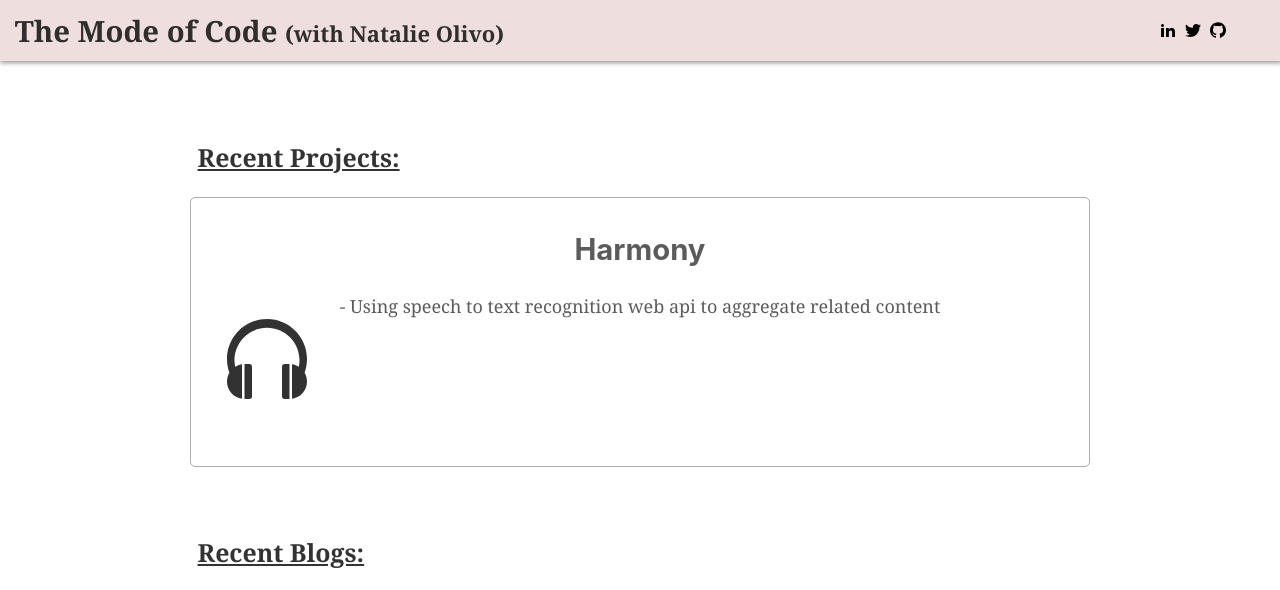
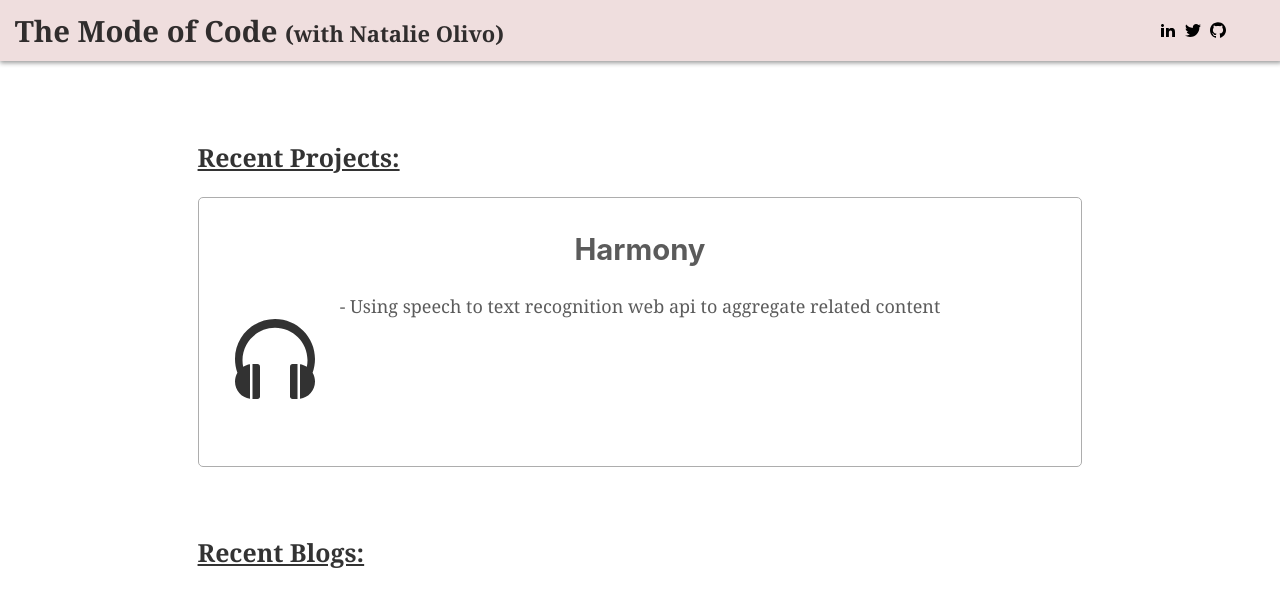
Before and after one commit to natalieolivo/natalieolivo.github.io, a Gatsby site: page / in a window 1280 px wide. Shown: the top 590 px of the page. Built offline with nearby package versions, Linux system fonts and the light colour scheme; Gatsby itself is replaced by a stand-in of ours.

Commit message:
Update styling for feature section module

```diff
--- a/src/components/layout.css
+++ b/src/components/layout.css
@@ -34,15 +34,6 @@ header {
 
 .gatsby-image-wrapper {
   width: 40px;
-}
-
-.feature-sections {
-  display: flex;
-  justify-content: center;
-  align-content: center;
-  background: #fff;
-  width: 100%;
-  margin: 0 0 4em;
 }
 
 .social-links-section {
--- a/src/pages/index.js
+++ b/src/pages/index.js
@@ -12,6 +12,17 @@ const UnderlinedHeader = styled.h3`
 const FeatureLink = styled.a`
   text-decoration: none;
   color: rgba(0, 0, 0, 0.8);
+  max-width: 100%;
+  width: 100%;
+`
+
+const FeatureSection = styled.section`
+  display: flex;
+  justify-content: center;
+  align-content: center;
+  background: #fff;
+  width: 100%;
+  margin: 0 0 4em;
 `
 
 const FeatureApp = styled.div`
@@ -21,7 +32,6 @@ const FeatureApp = styled.div`
   cursor: pointer;
   text-align: center;
   opacity: 0.8;
-  width: 50em;
   height: 15em;
   border: solid 1px #999;
 
@@ -42,7 +52,7 @@ const IndexPage = () => (
     <SEO title="Home" />
 
     <UnderlinedHeader>Recent Projects:</UnderlinedHeader>
-    <section className="feature-sections">
+    <FeatureSection>
       <FeatureLink href="https://harmonyfe.herokuapp.com/">
         <FeatureApp>
           <h2>Harmony</h2> - Using speech to text recognition web api to
@@ -54,7 +64,7 @@ const IndexPage = () => (
         Harlem Scrabble - Scrabble with an interesting twist
         <SVGBold />
       </section> */}
-    </section>
+    </FeatureSection>
 
     <UnderlinedHeader>Recent Blogs:</UnderlinedHeader>
     <BlogFeed />
```
